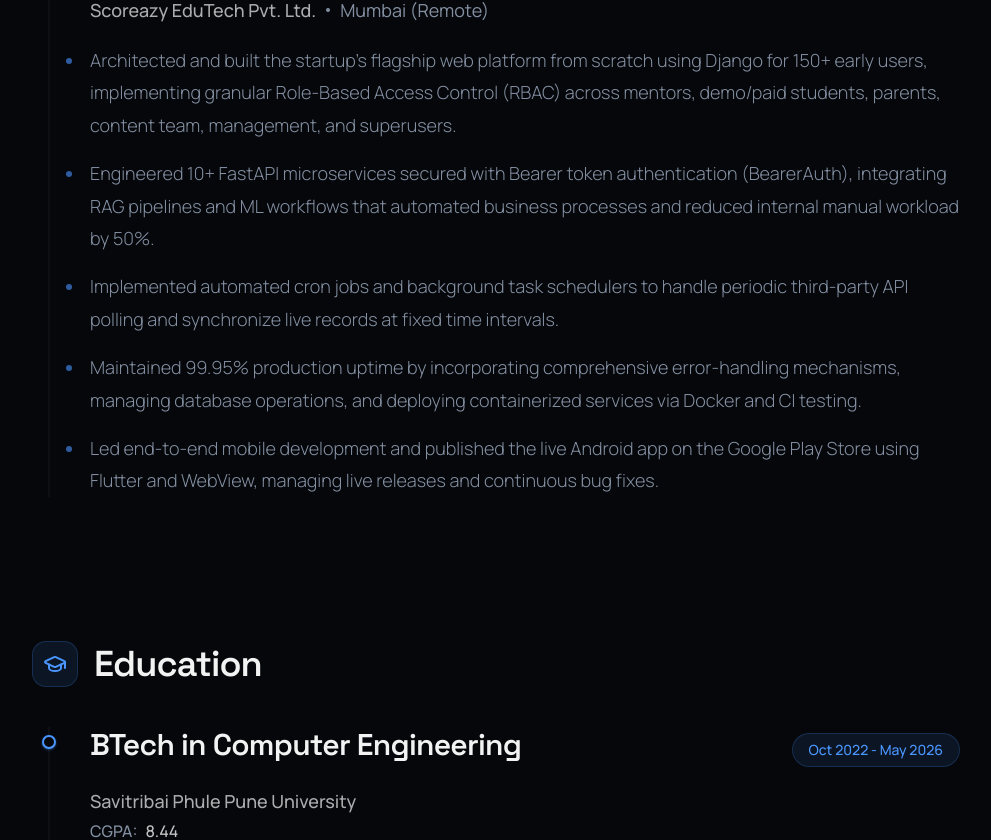
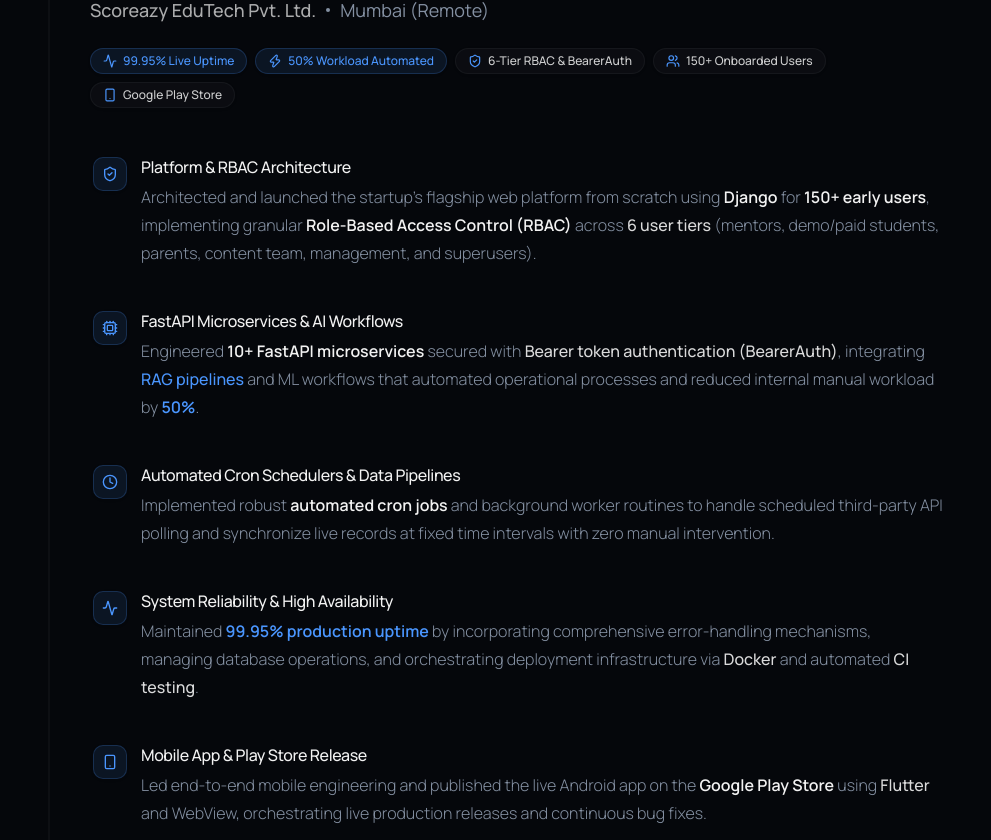
Before and after one commit to SohamMistry01/Portfolio-Soham, a Next.js app: page / in a window 1280 px wide. Shown: the part 1759-2599 px from the top of the page, without its empty margins (144-1135 px from the left). Built offline with nearby package versions, Linux system fonts and the light colour scheme; no server answers.

Commit message:
Updated UI of experience section

```diff
--- a/src/app/page.tsx
+++ b/src/app/page.tsx
@@ -3,7 +3,21 @@
 import { motion } from "framer-motion";
 import { Badge } from "@/components/ui/badge";
 import { Card, CardContent, CardHeader, CardTitle } from "@/components/ui/card";
-import { Mail, Cpu, Blocks, ArrowRight, FileText, GraduationCap, Users, Terminal } from "lucide-react";
+import {
+  Mail,
+  Cpu,
+  Blocks,
+  ArrowRight,
+  FileText,
+  GraduationCap,
+  Users,
+  Terminal,
+  Activity,
+  Zap,
+  ShieldCheck,
+  Smartphone,
+  Clock,
+} from "lucide-react";
 import { Projects } from "@/components/projects";
 
 const GithubIcon = (props: React.SVGProps<SVGSVGElement>) => (
@@ -190,19 +204,97 @@ export default function Portfolio() {
                 <span className="w-1 h-1 bg-muted-foreground rounded-full"></span>
                 <span className="text-muted-foreground font-normal">Mumbai (Remote)</span>
               </p>
+              {/* Quick Impact Metrics Ribbon */}
+              <div className="flex flex-wrap gap-2 pt-1 pb-1">
+                <div className="flex items-center gap-1.5 px-3 py-1 rounded-full bg-primary/10 border border-primary/20 text-xs font-medium text-primary shadow-sm">
+                  <Activity className="w-3.5 h-3.5" />
+                  <span>99.95% Live Uptime</span>
+                </div>
+                <div className="flex items-center gap-1.5 px-3 py-1 rounded-full bg-primary/10 border border-primary/20 text-xs font-medium text-primary shadow-sm">
+                  <Zap className="w-3.5 h-3.5" />
+                  <span>50% Workload Automated</span>
+                </div>
+                <div className="flex items-center gap-1.5 px-3 py-1 rounded-full bg-card/60 border border-border/50 text-xs font-medium text-foreground/85 shadow-sm">
+                  <ShieldCheck className="w-3.5 h-3.5 text-primary" />
+                  <span>6-Tier RBAC &amp; BearerAuth</span>
+                </div>
+                <div className="flex items-center gap-1.5 px-3 py-1 rounded-full bg-card/60 border border-border/50 text-xs font-medium text-foreground/85 shadow-sm">
+                  <Users className="w-3.5 h-3.5 text-primary" />
+                  <span>150+ Onboarded Users</span>
+                </div>
+                <div className="flex items-center gap-1.5 px-3 py-1 rounded-full bg-card/60 border border-border/50 text-xs font-medium text-foreground/85 shadow-sm">
+                  <Smartphone className="w-3.5 h-3.5 text-primary" />
+                  <span>Google Play Store</span>
+                </div>
+              </div>
+
               {/* Bullets */}
-              <ul className="space-y-4 text-lg text-muted-foreground leading-[1.8] font-light">
+              <ul className="space-y-3 pt-2">
                 {[
-                  "Architected and built the startup's flagship web platform from scratch using Django for 150+ early users, implementing granular Role-Based Access Control (RBAC) across mentors, demo/paid students, parents, content team, management, and superusers.",
-                  "Engineered 10+ FastAPI microservices secured with Bearer token authentication (BearerAuth), integrating RAG pipelines and ML workflows that automated business processes and reduced internal manual workload by 50%.",
-                  "Implemented automated cron jobs and background task schedulers to handle periodic third-party API polling and synchronize live records at fixed time intervals.",
-                  "Maintained 99.95% production uptime by incorporating comprehensive error-handling mechanisms, managing database operations, and deploying containerized services via Docker and CI testing.",
-                  "Led end-to-end mobile development and published the live Android app on the Google Play Store using Flutter and WebView, managing live releases and continuous bug fixes.",
-                ].map((point, i) => (
-                  <li key={i} className="relative before:content-[''] before:absolute before:-left-6 before:top-3.5 before:w-1.5 before:h-1.5 before:bg-primary/60 before:rounded-full">
-                    {point}
-                  </li>
-                ))}
+                  {
+                    icon: ShieldCheck,
+                    title: "Platform & RBAC Architecture",
+                    content: (
+                      <>
+                        Architected and launched the startup&apos;s flagship web platform from scratch using <strong className="text-foreground font-semibold">Django</strong> for <strong className="text-foreground font-semibold">150+ early users</strong>, implementing granular <strong className="text-foreground font-semibold">Role-Based Access Control (RBAC)</strong> across <span className="text-foreground/90 font-medium">6 user tiers</span> (mentors, demo/paid students, parents, content team, management, and superusers).
+                      </>
+                    ),
+                  },
+                  {
+                    icon: Cpu,
+                    title: "FastAPI Microservices & AI Workflows",
+                    content: (
+                      <>
+                        Engineered <strong className="text-foreground font-semibold">10+ FastAPI microservices</strong> secured with <span className="text-foreground/90 font-medium">Bearer token authentication (BearerAuth)</span>, integrating <span className="text-primary font-medium">RAG pipelines</span> and ML workflows that automated operational processes and reduced internal manual workload by <strong className="text-primary font-semibold">50%</strong>.
+                      </>
+                    ),
+                  },
+                  {
+                    icon: Clock,
+                    title: "Automated Cron Schedulers & Data Pipelines",
+                    content: (
+                      <>
+                        Implemented robust <strong className="text-foreground font-semibold">automated cron jobs</strong> and background worker routines to handle scheduled third-party API polling and synchronize live records at fixed time intervals with zero manual intervention.
+                      </>
+                    ),
+                  },
+                  {
+                    icon: Activity,
+                    title: "System Reliability & High Availability",
+                    content: (
+                      <>
+                        Maintained <strong className="text-primary font-semibold">99.95% production uptime</strong> by incorporating comprehensive error-handling mechanisms, managing database operations, and orchestrating deployment infrastructure via <span className="text-foreground/90 font-medium">Docker</span> and automated <span className="text-foreground/90 font-medium">CI testing</span>.
+                      </>
+                    ),
+                  },
+                  {
+                    icon: Smartphone,
+                    title: "Mobile App & Play Store Release",
+                    content: (
+                      <>
+                        Led end-to-end mobile engineering and published the live Android app on the <strong className="text-foreground font-semibold">Google Play Store</strong> using <span className="text-foreground/90 font-medium">Flutter</span> and WebView, orchestrating live production releases and continuous bug fixes.
+                      </>
+                    ),
+                  },
+                ].map((item, i) => {
+                  const Icon = item.icon;
+                  return (
+                    <li
+                      key={i}
+                      className="group/item flex items-start gap-3.5 p-3.5 -ml-3 rounded-xl border border-transparent hover:border-border/40 hover:bg-card/40 transition-all duration-200"
+                    >
+                      <div className="p-2 rounded-lg bg-primary/10 text-primary border border-primary/20 shrink-0 mt-0.5 group-hover/item:bg-primary/20 transition-colors shadow-sm">
+                        <Icon className="w-4 h-4" />
+                      </div>
+                      <div className="space-y-1 text-base text-muted-foreground leading-[1.75] font-light">
+                        <span className="block font-medium text-foreground text-base tracking-tight">
+                          {item.title}
+                        </span>
+                        <p>{item.content}</p>
+                      </div>
+                    </li>
+                  );
+                })}
               </ul>
             </div>
           </div>
```
